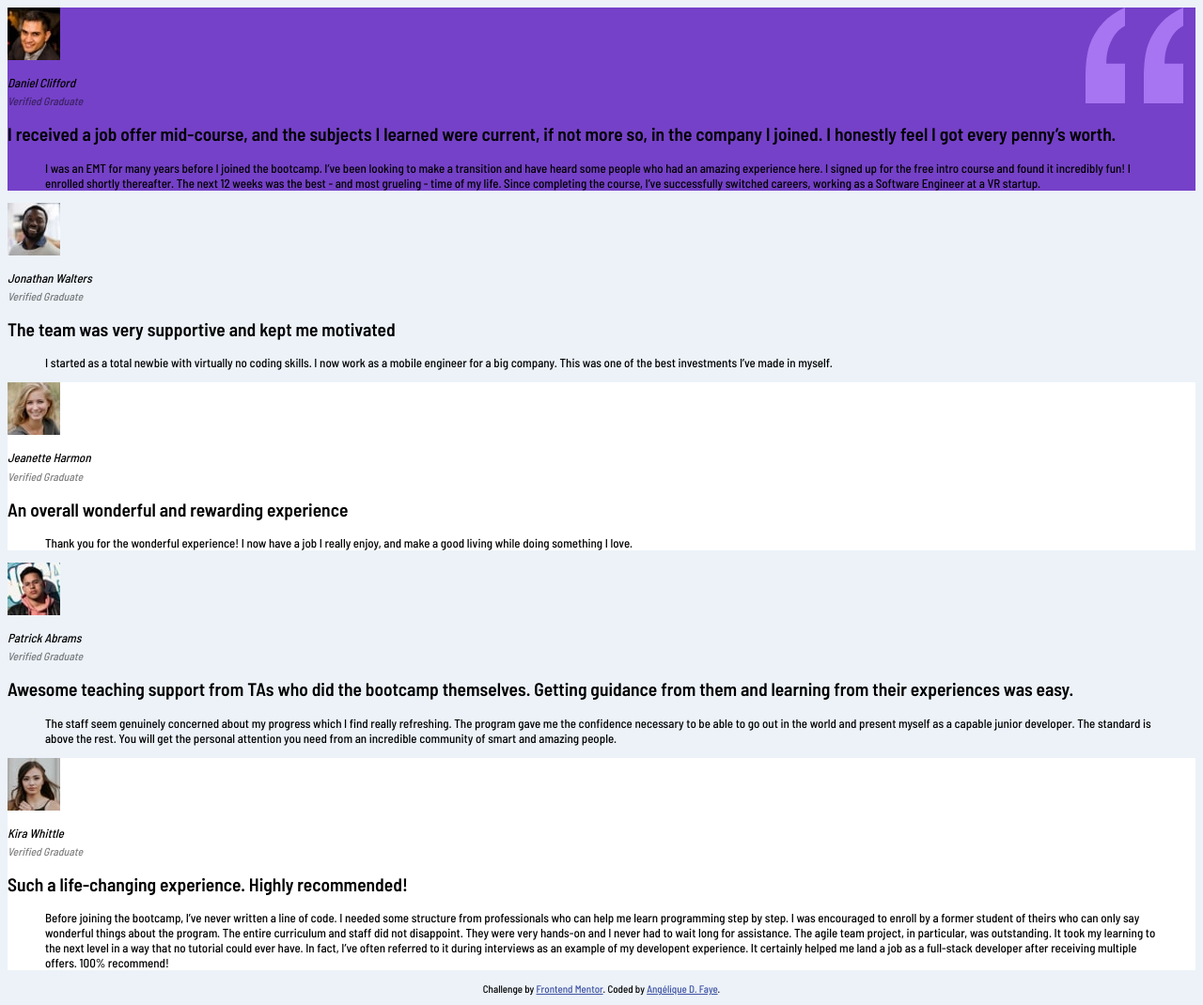
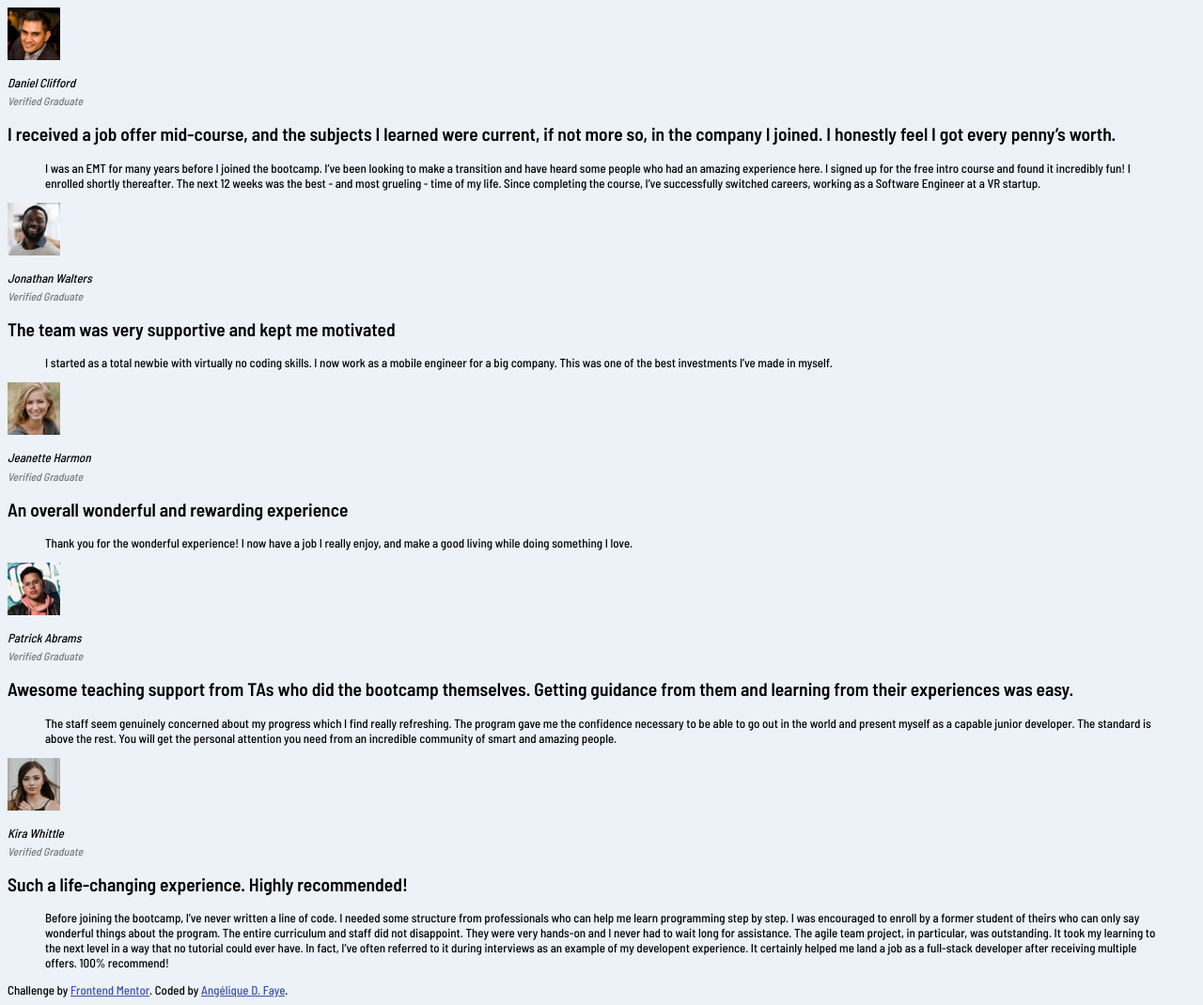
Before and after one commit to AngeliqueDF/testimonial-grid-section-solution, a plain HTML site: page index.html in a window 1280 px wide. Shown: the whole page at 94% size. Drawn offline with Linux system fonts and the light colour scheme.

Commit message:
Remove unused selectors (WIP)

```diff
--- a/src/css/style.css
+++ b/src/css/style.css
@@ -99,36 +99,13 @@ main {
 .testimonial-content::after {
 	content: close-quote;
 }
-body > article:first-child {
-	background-color: var(--moderate-violet);
-	position: relative;
 }
-body > article:first-child header h2 {
-	position: relative;
-	z-index: 2;
 }
-body > article:first-child::after {
-	content: url("./../images/bg-pattern-quotation.svg");
-	width: 1rem;
-	position: absolute;
-	top: 0;
-	right: 104px;
-	/* right: 168px; */
-	z-index: 1;
 }
-body > article:nth-child(2) {
-	background-color: var(--very-dark-grayish-blue);
-}
-body > article:nth-child(3) {
 	background-color: var(--white);
 	color: var(--very-dark-grayish-blue);
 }
-body > article:nth-child(4) {
-	background-color: var(--very-dark-blackish-blue);
 }
-body > article:nth-child(5) {
-	background-color: var(--white);
-	color: var(--very-dark-grayish-blue);
 }
 .attribution {
 	font-size: 11px;
```
